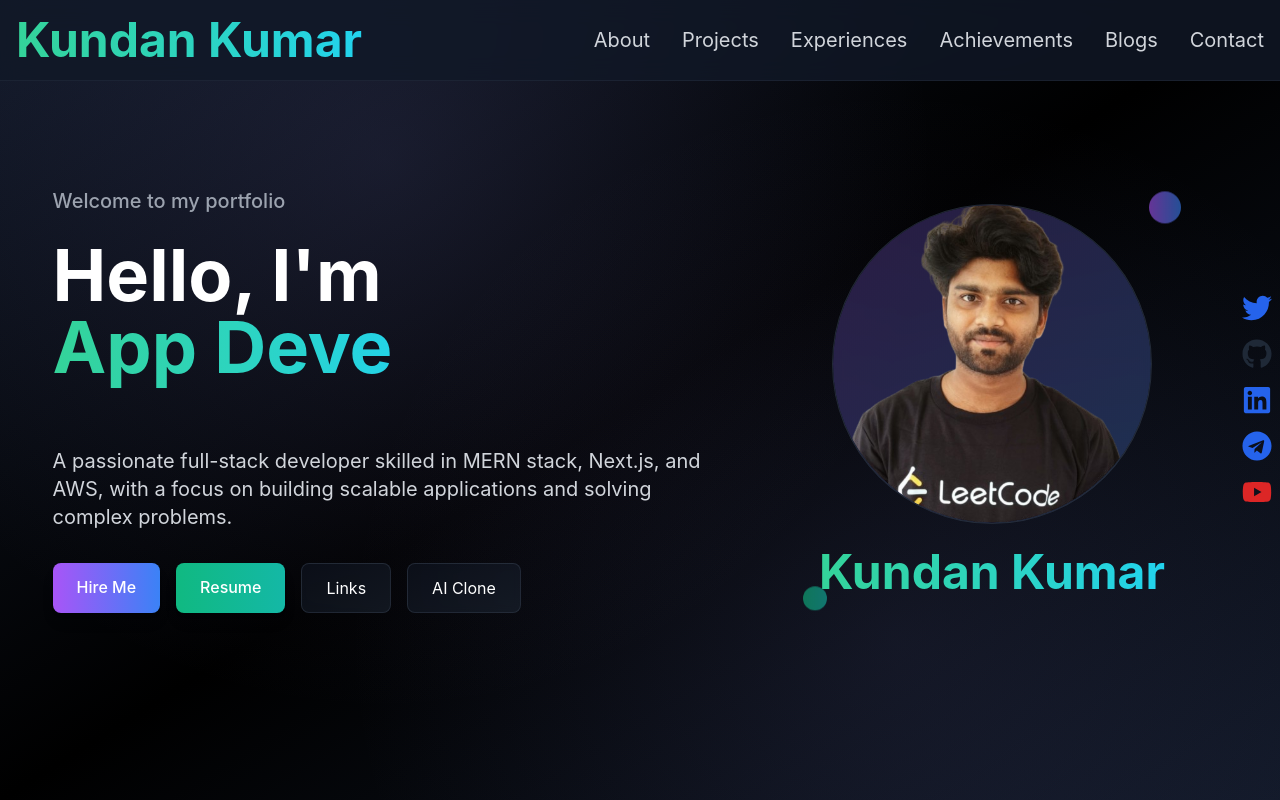
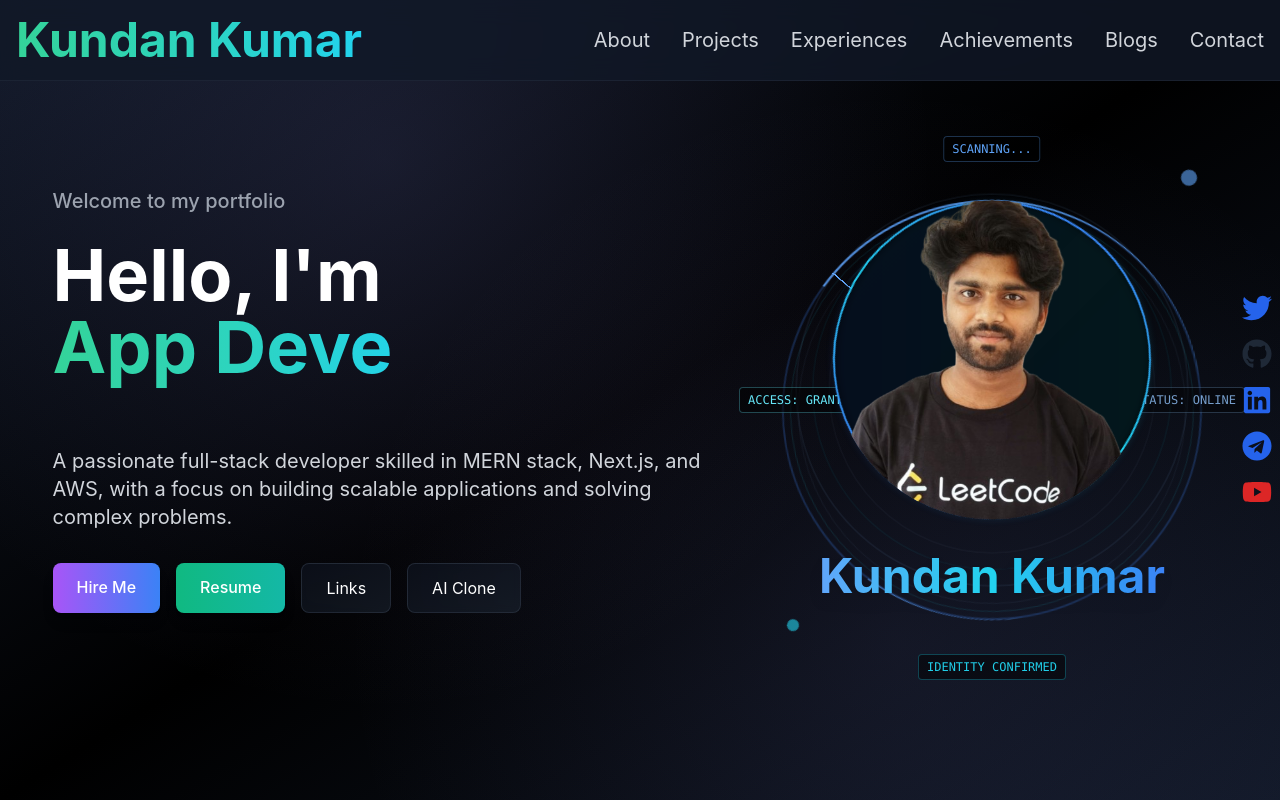
Before and after one commit to its-kundan/Kundan_CV_Portfolio, a Next.js app: page / in a window 1280 px wide. Shown: the top 800 px of the page. Built offline with nearby package versions, Linux system fonts and the light colour scheme.

Commit message:
hero image animation

```diff
--- a/src/components/HeroSection.jsx
+++ b/src/components/HeroSection.jsx
@@ -120,40 +120,205 @@ const HeroSection = () => {
             className="col-span-5 flex flex-col items-center justify-center w-full"
           >
             <div className="relative flex flex-col items-center">
-              <div className="bg-gradient-to-br from-gray-900/50 to-gray-800/50 backdrop-blur-sm border border-gray-700/50 rounded-full p-4 w-64 h-64 md:w-72 md:h-72 lg:w-80 lg:h-80 relative overflow-hidden hover:shadow-2xl hover:shadow-purple-500/20 hover:border-purple-500/50 transition-all duration-500">
-                <div className="absolute inset-0 bg-gradient-to-br from-purple-500/20 to-blue-500/20 rounded-full" />
+              {/* Jarvis-style holographic rings */}
+              <motion.div
+                animate={{ rotate: 360 }}
+                transition={{ duration: 30, repeat: Infinity, ease: "linear" }}
+                className="absolute w-80 h-80 md:w-96 md:h-96 lg:w-[420px] lg:h-[420px] rounded-full"
+              >
+                <div className="absolute inset-0 rounded-full border-2 border-blue-500/40 opacity-60" />
+                <div className="absolute inset-2 rounded-full border border-cyan-400/30 opacity-40" />
+                <div className="absolute inset-4 rounded-full border border-blue-300/20 opacity-30" />
+              </motion.div>
+
+              {/* Scanning arc */}
+              <motion.div
+                animate={{ rotate: 360 }}
+                transition={{ duration: 4, repeat: Infinity, ease: "linear" }}
+                className="absolute w-80 h-80 md:w-96 md:h-96 lg:w-[420px] lg:h-[420px]"
+              >
+                <div className="absolute inset-0 rounded-full border-t-2 border-r-2 border-blue-400 opacity-80" style={{ clipPath: 'polygon(50% 50%, 100% 0%, 100% 100%, 0% 100%, 0% 0%)' }} />
+              </motion.div>
+
+              {/* Data stream lines */}
+              <div className="absolute w-80 h-80 md:w-96 md:h-96 lg:w-[420px] lg:h-[420px]">
+                {[...Array(12)].map((_, i) => (
+                  <motion.div
+                    key={i}
+                    animate={{
+                      rotate: 360,
+                      opacity: [0.3, 1, 0.3]
+                    }}
+                    transition={{
+                      rotate: { duration: 8, repeat: Infinity, ease: "linear" },
+                      opacity: { duration: 2, delay: i * 0.2, repeat: Infinity, ease: "easeInOut" }
+                    }}
+                    className="absolute w-full h-full"
+                    style={{
+                      transformOrigin: 'center',
+                      transform: `rotate(${i * 30}deg)`
+                    }}
+                  >
+                    <div className="absolute top-0 left-1/2 w-px h-8 bg-gradient-to-b from-blue-400 to-transparent" />
+                  </motion.div>
+                ))}
+              </div>
+
+              {/* Holographic grid */}
+              <motion.div
+                animate={{
+                  scale: [1, 1.05, 1],
+                  opacity: [0.4, 0.7, 0.4]
+                }}
+                transition={{
+                  duration: 3,
+                  repeat: Infinity,
+                  ease: "easeInOut"
+                }}
+                className="absolute w-72 h-72 md:w-88 md:h-88 lg:w-[380px] lg:h-[380px] rounded-full"
+              >
+                <div className="absolute inset-0 rounded-full border border-blue-300/20" />
+                <div className="absolute inset-4 rounded-full border border-cyan-400/15" />
+                <div className="absolute inset-8 rounded-full border border-blue-200/10" />
+              </motion.div>
+
+              {/* Main image container with Jarvis-style border */}
+              <div className="relative w-64 h-64 md:w-72 md:h-72 lg:w-80 lg:h-80 z-10">
+                {/* Holographic border effect */}
+                <motion.div
+                  animate={{
+                    rotate: 360,
+                    scale: [1, 1.02, 1]
+                  }}
+                  transition={{
+                    rotate: { duration: 20, repeat: Infinity, ease: "linear" },
+                    scale: { duration: 2, repeat: Infinity, ease: "easeInOut" }
+                  }}
+                  className="absolute inset-0 rounded-full p-1"
+                >
+                  <div className="w-full h-full rounded-full bg-gradient-to-r from-blue-500 via-cyan-400 to-blue-500 p-0.5">
+                    <div className="w-full h-full rounded-full bg-black" />
+                  </div>
+                </motion.div>
+
+                {/* Inner glow */}
+                <motion.div
+                  animate={{
+                    opacity: [0.3, 0.6, 0.3],
+                    scale: [1, 1.05, 1]
+                  }}
+                  transition={{
+                    duration: 2,
+                    repeat: Infinity,
+                    ease: "easeInOut"
+                  }}
+                  className="absolute inset-2 rounded-full bg-gradient-to-r from-blue-500/20 to-cyan-400/20 blur-sm"
+                />
+
+                {/* Image */}
+                <div className="relative w-full h-full rounded-full overflow-hidden">
                   <Image
                     src="/images/hero-image.png"
                     alt="Kundan Kumar"
                     fill
-                  className="rounded-full object-cover relative z-10"
+                    className="rounded-full object-cover"
                     priority
                     sizes="(max-width: 768px) 256px, (max-width: 1024px) 288px, 320px"
                     quality={90}
                   />
+
+                  {/* Holographic overlay */}
+                  <motion.div
+                    animate={{
+                      opacity: [0, 0.1, 0],
+                      scale: [1, 1.02, 1]
+                    }}
+                    transition={{
+                      duration: 3,
+                      repeat: Infinity,
+                      ease: "easeInOut"
+                    }}
+                    className="absolute inset-0 bg-gradient-to-br from-blue-400/10 via-cyan-300/5 to-blue-500/10 rounded-full"
+                  />
+                </div>
               </div>
 
-              {/* Name below the image */}
+              {/* Jarvis-style data readouts */}
+              <div className="absolute -top-16 left-1/2 transform -translate-x-1/2">
+                <motion.div
+                  animate={{ opacity: [0.5, 1, 0.5] }}
+                  transition={{ duration: 2, repeat: Infinity, ease: "easeInOut" }}
+                  className="text-xs text-blue-400 font-mono bg-black/50 px-2 py-1 rounded border border-blue-400/30"
+                >
+                  SCANNING...
+                </motion.div>
+              </div>
+
+              <div className="absolute -bottom-20 left-1/2 transform -translate-x-1/2">
+                <motion.div
+                  animate={{ opacity: [0.7, 1, 0.7] }}
+                  transition={{ duration: 1.5, repeat: Infinity, ease: "easeInOut" }}
+                  className="text-xs text-cyan-400 font-mono bg-black/50 px-2 py-1 rounded border border-cyan-400/30"
+                >
+                  IDENTITY CONFIRMED
+                </motion.div>
+              </div>
+
+              <div className="absolute top-1/2 -right-20 transform -translate-y-1/2">
+                <motion.div
+                  animate={{ opacity: [0.6, 1, 0.6] }}
+                  transition={{ duration: 2.5, repeat: Infinity, ease: "easeInOut" }}
+                  className="text-xs text-blue-300 font-mono bg-black/50 px-2 py-1 rounded border border-blue-300/30"
+                >
+                  STATUS: ONLINE
+                </motion.div>
+              </div>
+
+              <div className="absolute top-1/2 -left-20 transform -translate-y-1/2">
+                <motion.div
+                  animate={{ opacity: [0.6, 1, 0.6] }}
+                  transition={{ duration: 2, repeat: Infinity, ease: "easeInOut" }}
+                  className="text-xs text-cyan-300 font-mono bg-black/50 px-2 py-1 rounded border border-cyan-300/30"
+                >
+                  ACCESS: GRANTED
+                </motion.div>
+              </div>
+
+              {/* Floating holographic elements */}
+              <motion.div
+                animate={{
+                  y: [-5, 5, -5],
+                  rotate: [0, 360]
+                }}
+                transition={{
+                  y: { duration: 3, repeat: Infinity, ease: "easeInOut" },
+                  rotate: { duration: 10, repeat: Infinity, ease: "linear" }
+                }}
+                className="absolute -top-8 -right-8 w-4 h-4 bg-blue-400 rounded-full opacity-60"
+              />
+              <motion.div
+                animate={{
+                  y: [5, -5, 5],
+                  rotate: [360, 0]
+                }}
+                transition={{
+                  y: { duration: 4, repeat: Infinity, ease: "easeInOut" },
+                  rotate: { duration: 8, repeat: Infinity, ease: "linear" }
+                }}
+                className="absolute -bottom-8 -left-8 w-3 h-3 bg-cyan-400 rounded-full opacity-60"
+              />
+
+              {/* Name with Jarvis-style glow */}
               <motion.h2
                 initial={{ opacity: 0, y: 20 }}
                 animate={{ opacity: 1, y: 0 }}
                 transition={{ duration: 0.8, delay: 0.6 }}
-                className="mt-6 text-3xl md:text-4xl lg:text-5xl font-bold premium-text-gradient text-center"
+                className="mt-8 text-3xl md:text-4xl lg:text-5xl font-bold text-center relative z-10"
               >
+                <span className="bg-gradient-to-r from-blue-400 via-cyan-400 to-blue-500 bg-clip-text text-transparent drop-shadow-lg drop-shadow-blue-400/50">
                   Kundan Kumar
+                </span>
               </motion.h2>
-
-              {/* Floating elements */}
-              <motion.div
-                animate={{ y: [-10, 10, -10] }}
-                transition={{ duration: 3, repeat: Infinity, ease: "easeInOut" }}
-                className="absolute -top-4 -right-4 w-8 h-8 bg-gradient-to-r from-purple-500 to-blue-500 rounded-full opacity-60"
-              />
-              <motion.div
-                animate={{ y: [10, -10, 10] }}
-                transition={{ duration: 4, repeat: Infinity, ease: "easeInOut" }}
-                className="absolute -bottom-4 -left-4 w-6 h-6 bg-gradient-to-r from-emerald-500 to-teal-500 rounded-full opacity-60"
-              />
             </div>
           </motion.div>
         </div>
```
Lines whose indentation alone changed are shown as unchanged.
